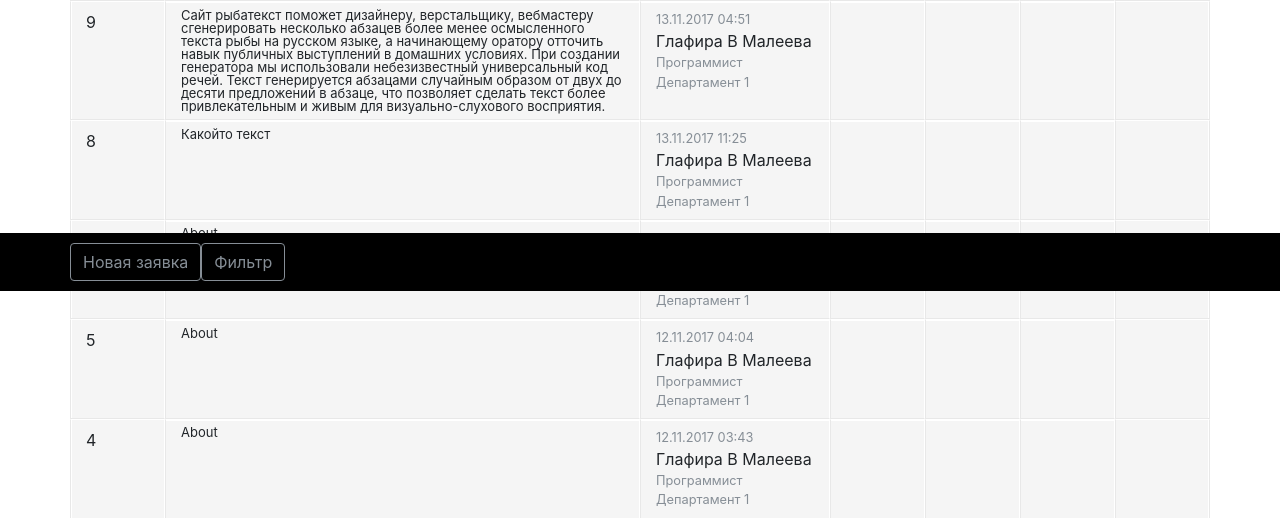
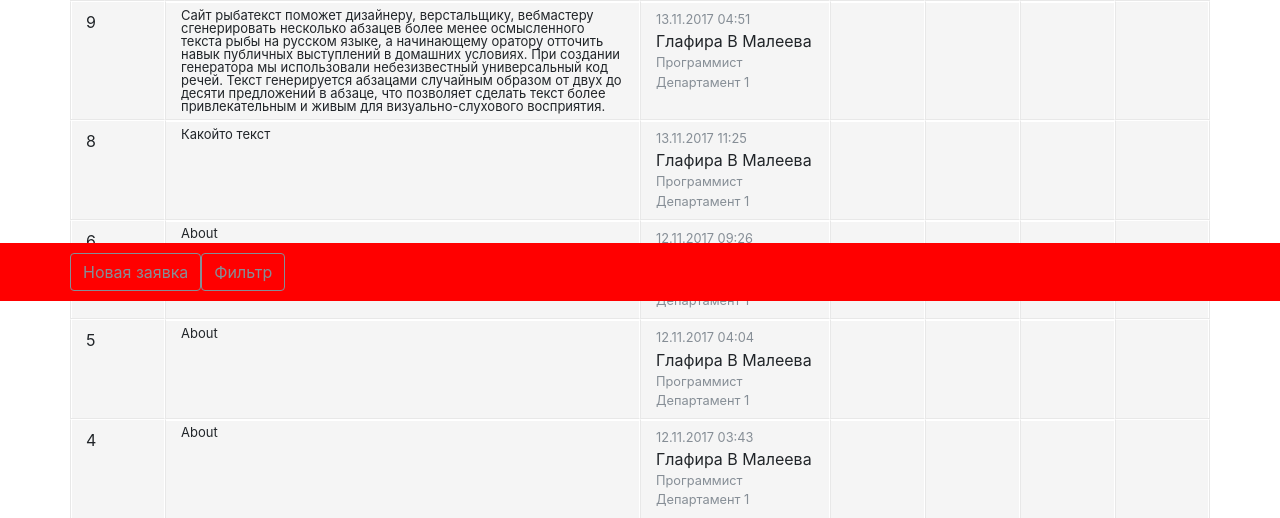
Before and after one commit to slavaglasha/eptm2, a Django app: page / in a window 1280 px wide. Shown: the part 499-1017 px from the top of the page. Run offline with Django 3.2, Linux system fonts and the light colour scheme; a user stored in the database is signed in; data comes from the database, SQL or seed files in the repository; some libraries are stand-ins or nearby versions.

Commit message:
Some massage

```diff
--- a/static/css/base.css
+++ b/static/css/base.css
@@ -21,8 +21,8 @@
     width: 100%;
     min-height: 30px;
     position: fixed;
-    bottom: 10px;
-    background: black;
+    bottom: 0px;
+    background: red;
     padding-top: 10px;
     padding-bottom: 10px;
 }
```
